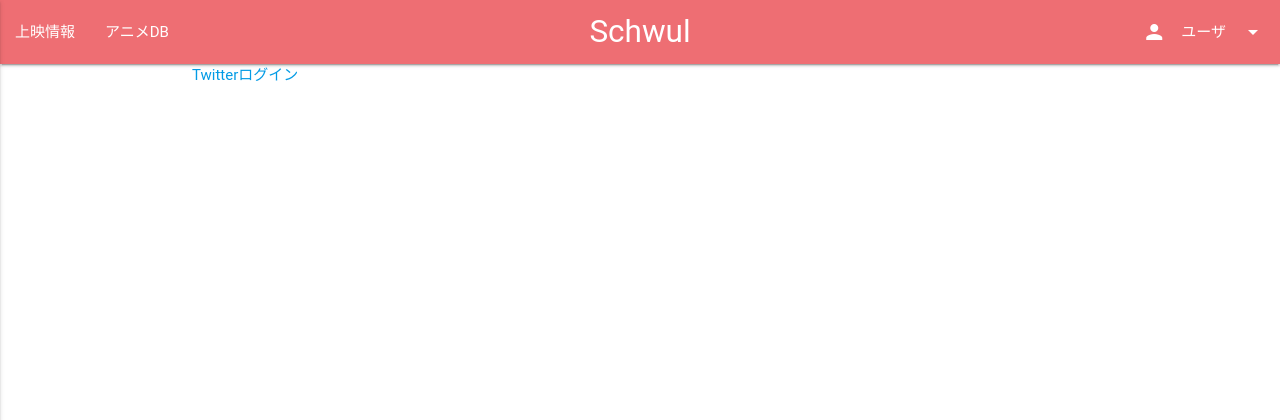
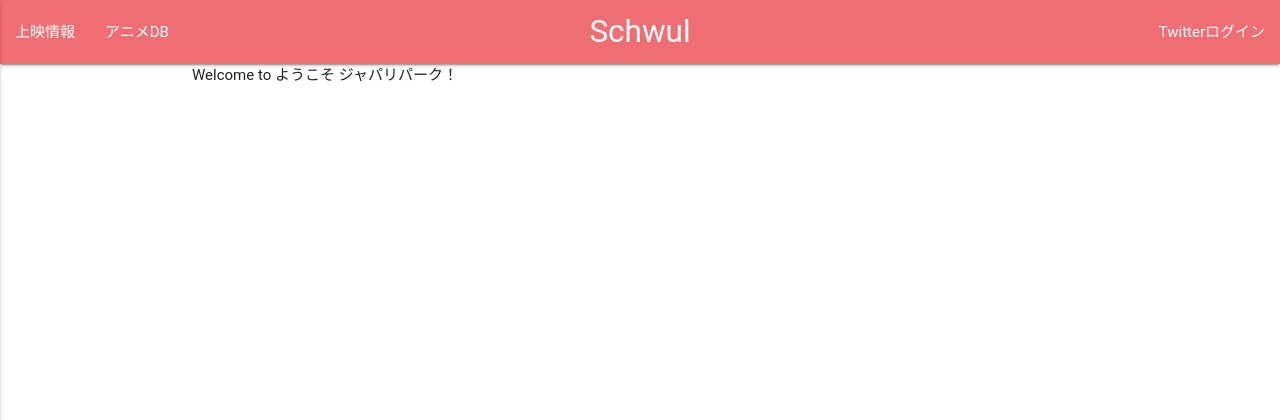
Before and after one commit to i544c/schwul, a Django app: page / in a window 1280 px wide. Shown: the top 420 px of the page. Run offline with Django 3.2, Linux system fonts and the light colour scheme; some libraries are stand-ins or nearby versions; some web fonts are replaced.

Commit message:
Fix base template
use is_authenticated

```diff
--- a/schwul/templates/schwul/base.html
+++ b/schwul/templates/schwul/base.html
@@ -24,36 +24,44 @@
             <ul class="side-nav" id="mobile-col">
                 <li><a href="#">上映情報</a></li>
                 <li><a href="#">アニメDB</a></li>
+                {% if request.user.is_authenticated %}
                 <li class="no-padding"><ul class="collapsible collapsible-accordion"><li>
                     <a class="collapsible-header">
-                        ユーザ
+                        {{ request.user.username }}
                         <i class="material-icons">arrow_drop_down</i>
                     </a>
                     <div class="collapsible-body">
                         <ul>
                             <li><a href="#">プロフィール</a></li>
                             <li><a href="#">設定</a></li>
-                            <li><a href="#">ログアウト</a></li>
+                            <li><a href="{% url 'logout' %}">ログアウト</a></li>
                         </ul>
                     </div>
                 </li></ul></li>
+                {% else %}
+                <li><a href="{% url 'social:begin' 'twitter' %}">Twitterログイン</a></li>
+                {% endif %}
             </ul>
             <ul class="left hide-on-med-and-down">
                 <li><a href="#">上映情報</a></li>
                 <li><a href="#">アニメDB</a></li>
             </ul>
             <ul class="right hide-on-med-and-down">
+                {% if request.user.is_authenticated %}
                 <li><a href="" class="dropdown-button" data-activates="dropdown-user">
                     <i class="material-icons left">person</i>
-                    ユーザ
+                    {{ request.user.username }}
                     <i class="material-icons right">arrow_drop_down</i>
                 </a></li>
                 <ul class="dropdown-content" id="dropdown-user">
                     <li><a href="#">プロフィール</a></li>
                     <li><a href="#">設定</a></li>
                     <li class="divider"></li>
-                    <li><a href="#">ログアウト</a></li>
+                    <li><a href="{% url 'logout' %}">ログアウト</a></li>
                 </ul>
+                {% else %}
+                <li><a href="{% url 'social:begin' 'twitter' %}">Twitterログイン</a></li>
+                {% endif %}
             </ul>
         </div>
     </nav>
--- a/schwul/templates/schwul/index.html
+++ b/schwul/templates/schwul/index.html
@@ -1,9 +1,5 @@
 {% extends 'schwul/base.html' %}
 
 {% block body %}
-{% if request.user.is_authenticated %}
-<a href="{% url 'logout' %}">ログアウト</a>
-{% else %}
-<a href="{% url 'social:begin' 'twitter' %}">Twitterログイン</a>
-{% endif %}
+Welcome to ようこそ ジャパリパーク！
 {% endblock %}
```
